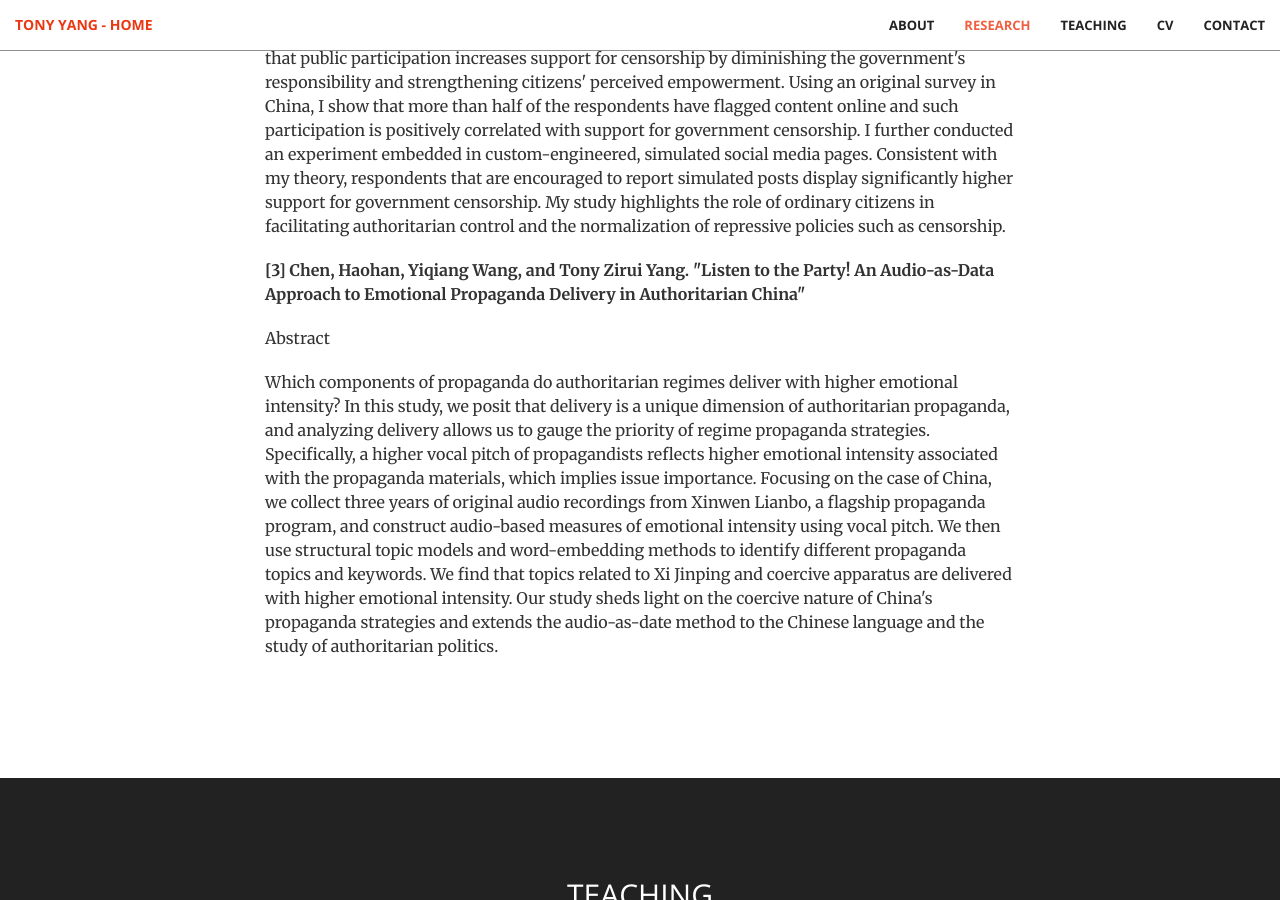
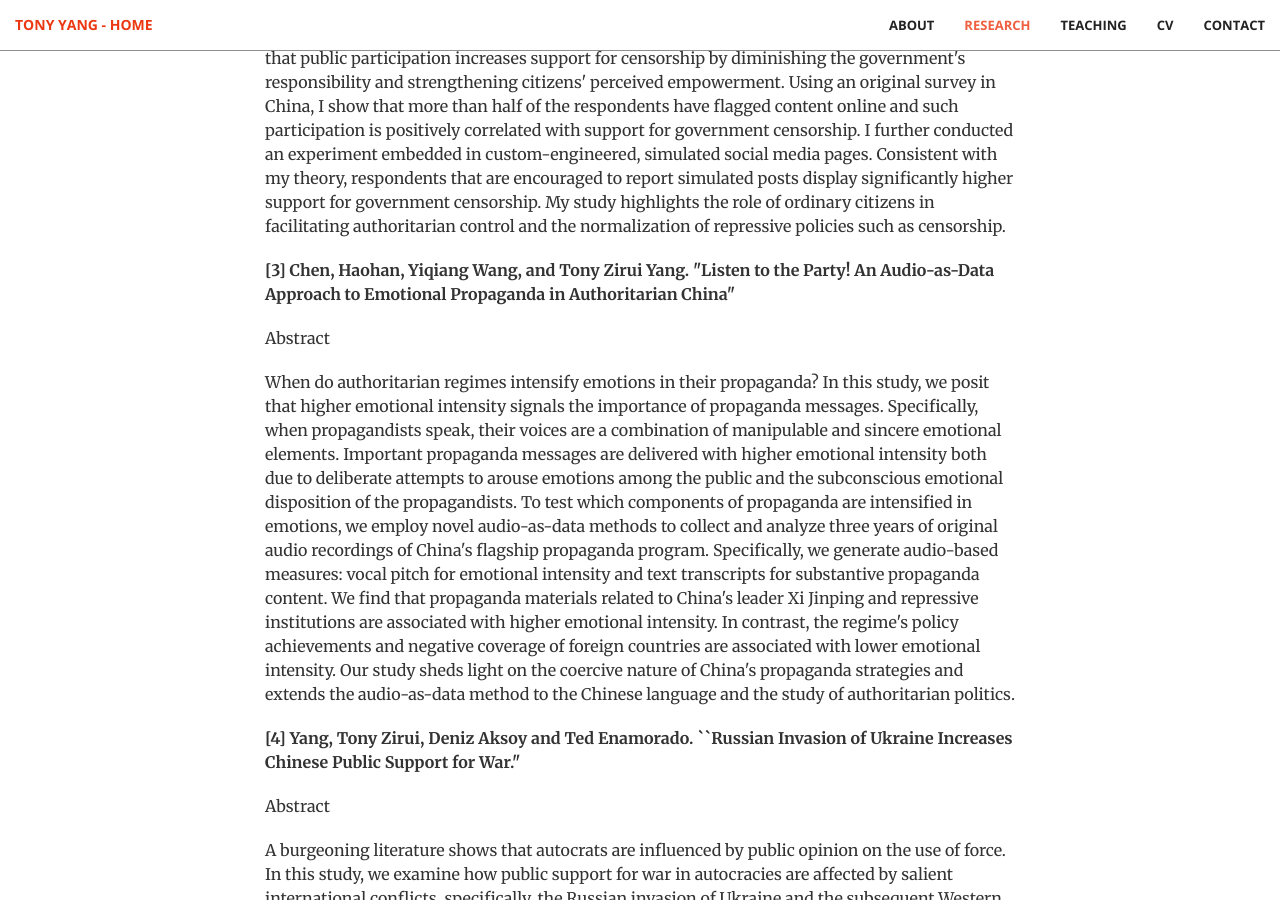
Before and after one commit to tonyhsfz/website, a Jekyll site: the page built from index.html, in a window 1280 px wide and 900 px high, scrolled down 2608 px. Built offline with Jekyll 4.4.1, drawn with Linux system fonts in a browser that asks for light colours; some of the changed text lies outside the part shown.

Commit message:
Update publication.html

```diff
--- a/_includes/publication.html
+++ b/_includes/publication.html
@@ -22,10 +22,23 @@ Previous research claims that public awareness of censorship will lead to backla
 Contrary to the conventional top-down view of government censorship, ordinary citizens in authoritarian regimes frequently participate in censorship by reporting online content. This study theorizes a bottom-up perspective of censorship in authoritarian regimes and analyzes its prevalence and consequences on public opinion toward censorship in the case of China. I argue that public participation increases support for censorship by diminishing the government's responsibility and strengthening citizens' perceived empowerment. Using an original survey in China, I show that more than half of the respondents have flagged content online and such participation is positively correlated with support for government censorship. I further conducted an experiment embedded in custom-engineered, simulated social media pages. Consistent with my theory, respondents that are encouraged to report simulated posts display significantly higher support for government censorship. My study highlights the role of ordinary citizens in facilitating authoritarian control and the normalization of repressive policies such as censorship.                    </p>
                      <p></p>
                      <p></p>
-<p><b>[3] Chen, Haohan, Yiqiang Wang, and Tony Zirui Yang. "Listen to the Party! An Audio-as-Data Approach to Emotional Propaganda Delivery in Authoritarian China" </b></p>
+<p><b>[3] Chen, Haohan, Yiqiang Wang, and Tony Zirui Yang. "Listen to the Party! An Audio-as-Data Approach to Emotional Propaganda in Authoritarian China" </b></p>
 <p> Abstract </p>
 <p>
-Which components of propaganda do authoritarian regimes deliver with higher emotional intensity? In this study, we posit that delivery is a unique dimension of authoritarian propaganda, and analyzing delivery allows us to gauge the priority of regime propaganda strategies. Specifically, a higher vocal pitch of propagandists reflects higher emotional intensity associated with the propaganda materials, which implies issue importance. Focusing on the case of China, we collect three years of original audio recordings from Xinwen Lianbo, a flagship propaganda program, and construct audio-based measures of emotional intensity using vocal pitch. We then use structural topic models and word-embedding methods to identify different propaganda topics and keywords. We find that topics related to Xi Jinping and coercive apparatus are delivered with higher emotional intensity. Our study sheds light on the coercive nature of China's propaganda strategies and extends the audio-as-date method to the Chinese language and the study of authoritarian politics.                        </p>
+When do authoritarian regimes intensify emotions in their propaganda?
+In this study, we posit that higher emotional intensity signals the importance of propaganda messages. Specifically, when propagandists speak, their voices are a combination of manipulable and sincere emotional elements. Important propaganda messages are delivered with higher emotional intensity both due to deliberate attempts to arouse emotions among the public and the subconscious emotional disposition of the propagandists. To test which components of propaganda are intensified in emotions, we employ novel audio-as-data methods to collect and analyze three years of original audio recordings of China's flagship propaganda program.
+Specifically, we generate audio-based measures: vocal pitch for emotional intensity and text transcripts for substantive propaganda content.
+We find that propaganda materials related to China's leader Xi Jinping and repressive institutions are associated with higher emotional intensity. In contrast, the regime's policy achievements and negative coverage of foreign countries are associated with lower emotional intensity.
+Our study sheds light on the coercive nature of China's propaganda strategies and extends the audio-as-data method to the Chinese language and the study of authoritarian politics.
+</p>
+                    <p></p>
+                     <p></p>
+<p><b>[4] Yang, Tony Zirui, Deniz Aksoy and Ted Enamorado. ``Russian Invasion of Ukraine Increases Chinese Public Support for War." </b></p>
+<p> Abstract </p>
+<p>
+    A burgeoning literature shows that autocrats are influenced by public opinion on the use of force. In this study, we examine how public support for war in autocracies are affected by salient international conflicts, specifically, the Russian invasion of Ukraine and the subsequent Western responses. We use a survey experiment with 4,008 Chinese respondents (interviewed in June of 2022) to test the effect of the Russo-Ukrainian conflict on Chinese public support for war in general and invading Taiwan in specific. We find that priming respondents with the Russian aggression significantly increases public support for war. Information about Western military interventions significantly mitigates the effect of invasion. Causal mediation analysis suggests that pessimistic perceptions of peaceful resolutions and perceived morality of wars drive the results. These findings suggest that the public learns from salient international conflicts and update their attitudes on wars, which have significant implications for policy interventions on conflicts.
+                    </p>
+
                 </div>
         </div>
     </div>
```
